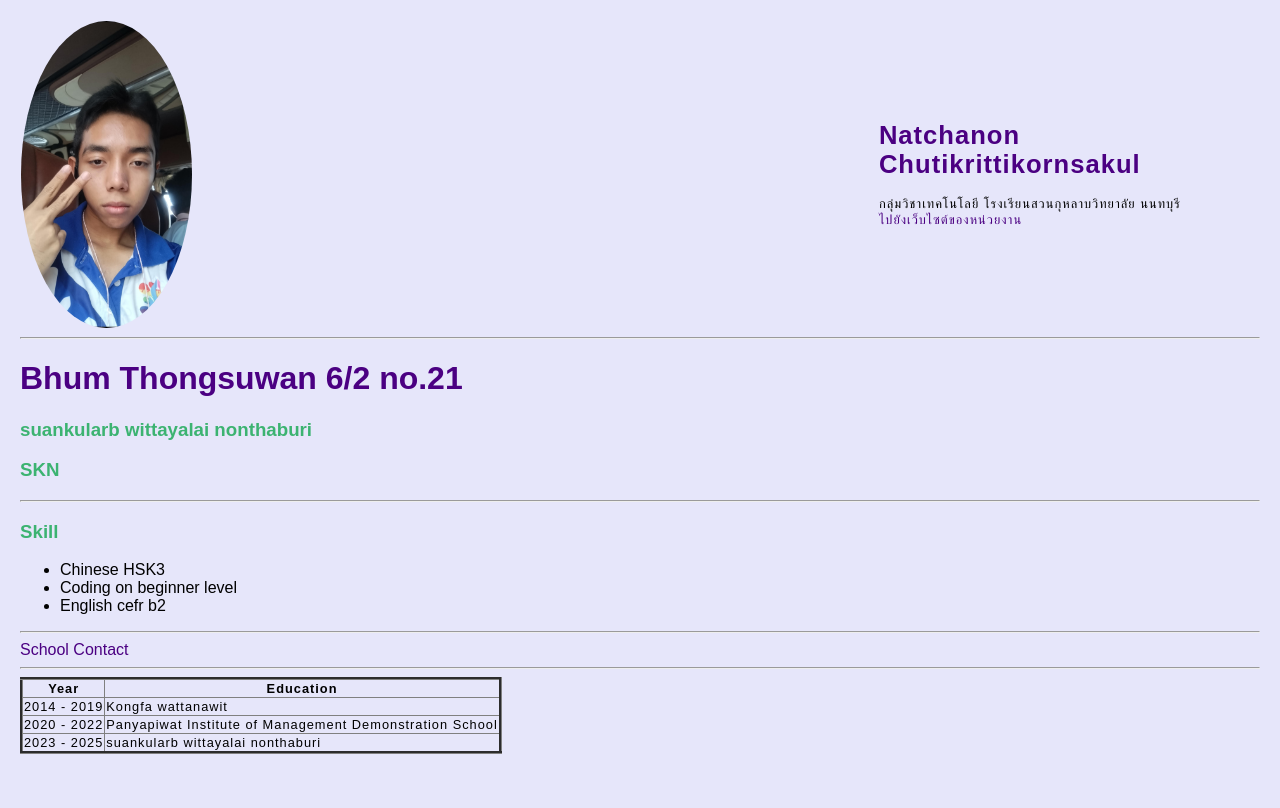
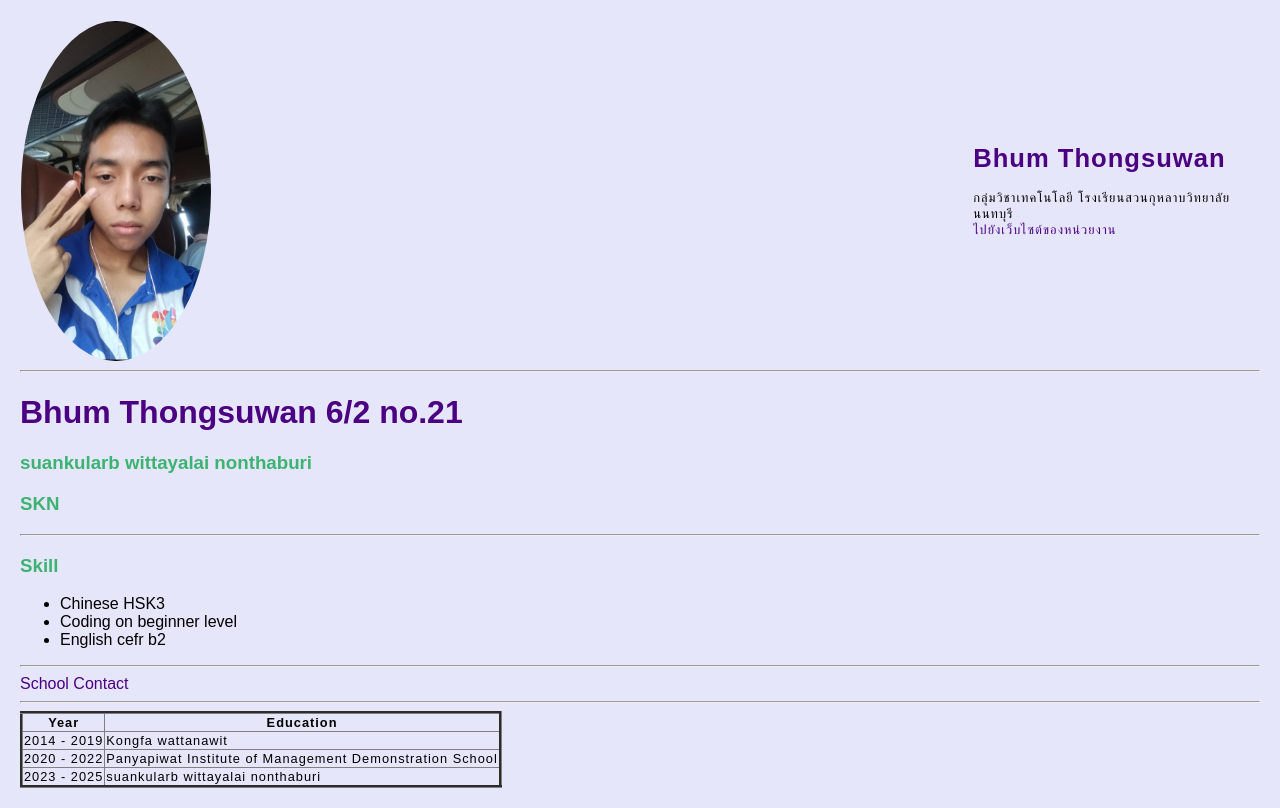
Before and after one commit to BhumT08/mypage2024, a plain HTML site: page index.html in a window 1280 px wide. Drawn offline with Linux system fonts and the light colour scheme.

Commit message:
index.html

```diff
--- a/index.html
+++ b/index.html
@@ -12,7 +12,7 @@
            </td>
            <td>
                <!-- <hr style="border-style: dashed double none; height: 20px;"> -->
-               <h1>Natchanon Chutikrittikornsakul</h1>
+               <h1>Bhum Thongsuwan</h1>
                กลุ่มวิชาเทคโนโลยี โรงเรียนสวนกุหลาบวิทยาลัย นนทบุรี <br>
                <a href = "https://www.skn.ac.th/"> ไปยังเว็บไซต์ของหน่วยงาน </a>
            </td>
```
